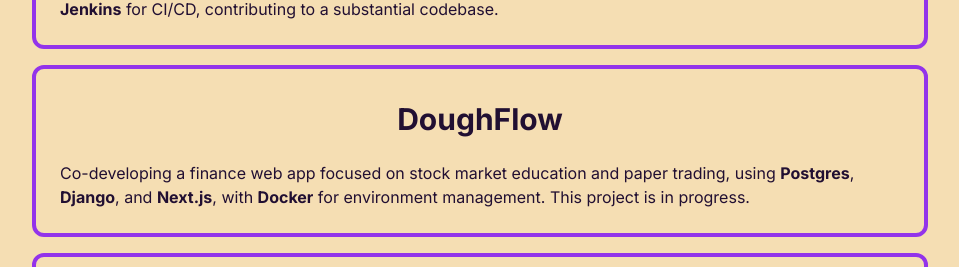
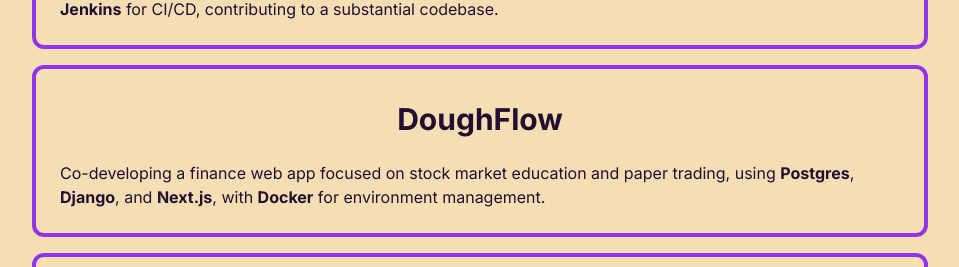
Before and after one commit to EthanRohman93/portfolio, a Next.js app: page / in a window 1280 px wide. Shown: the part 2080-2347 px from the top of the page, without its empty margins (160-1119 px from the left). Built offline with nearby package versions, Linux system fonts and the light colour scheme.

Commit message:
added dough flow link

```diff
--- a/app/components/project/ProjectSection.tsx
+++ b/app/components/project/ProjectSection.tsx
@@ -47,9 +47,9 @@
     title: "DoughFlow",
     includeBorder: true,
     id: "doughflow",
-    content: "Co-developing a finance web app focused on stock market education and paper trading, using <strong>Postgres</strong>, <strong>Django</strong>, and <strong>Next.js</strong>, with <strong>Docker</strong> for environment management. This project is in progress.",
-//    href: "/project/doughflow",
-    linkContent: "View DoughFlow Details"
+    content: "Co-developing a finance web app focused on stock market education and paper trading, using <strong>Postgres</strong>, <strong>Django</strong>, and <strong>Next.js</strong>, with <strong>Docker</strong> for environment management.",
+    href: "dough-flow.com",
+    linkContent: "DoughFlow"
   },
   {
     title: "UI/UX Honors Thesis Research Study",
```
